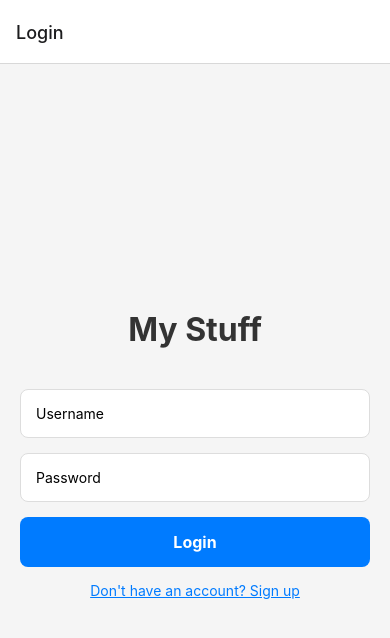
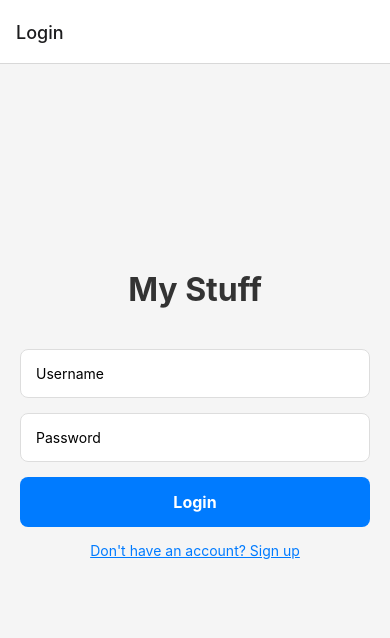
Before and after one commit to dps3ven/my_stuff, a React Native app: screen /Login in a window 390 px wide. Shown: the top 638 px of the page. Built offline with nearby package versions, Linux system fonts and the light colour scheme.

Commit message:
fixed login scrolling issues

```diff
--- a/screens/AddInstrumentScreen.js
+++ b/screens/AddInstrumentScreen.js
@@ -1,5 +1,5 @@
 import React, { useState, useEffect } from 'react';
-import { View, Text, TextInput, TouchableOpacity, StyleSheet, ScrollView, Alert, Image } from 'react-native';
+import { View, Text, TextInput, TouchableOpacity, StyleSheet, ScrollView, Alert, Image, KeyboardAvoidingView, Platform } from 'react-native';
 import * as ImagePicker from 'expo-image-picker';
 import AsyncStorage from '@react-native-async-storage/async-storage';
 
@@ -113,7 +113,15 @@ export default function AddInstrumentScreen({ navigation, route }) {
   );
 
   return (
-    <ScrollView style={styles.container}>
+    <KeyboardAvoidingView
+      style={styles.container}
+      behavior={Platform.OS === 'ios' ? 'padding' : 'height'}
+    >
+      <ScrollView
+        style={styles.scrollView}
+        contentContainerStyle={styles.scrollContent}
+        keyboardShouldPersistTaps="handled"
+      >
       <Text style={styles.title}>Add Instrument</Text>
 
       <Text style={styles.label}>Instrument Type *</Text>
@@ -184,15 +192,22 @@ export default function AddInstrumentScreen({ navigation, route }) {
       <TouchableOpacity style={styles.saveButton} onPress={saveInstrument}>
         <Text style={styles.saveButtonText}>{isEditing ? 'Update Instrument' : 'Add to Inventory'}</Text>
       </TouchableOpacity>
-    </ScrollView>
+      </ScrollView>
+    </KeyboardAvoidingView>
   );
 }
 
 const styles = StyleSheet.create({
   container: {
     flex: 1,
+    backgroundColor: '#f5f5f5',
+  },
+  scrollView: {
+    flex: 1,
+  },
+  scrollContent: {
     padding: 20,
-    backgroundColor: '#f5f5f5',
+    paddingBottom: 40,
   },
   title: {
     fontSize: 24,
--- a/screens/LoginScreen.js
+++ b/screens/LoginScreen.js
@@ -1,5 +1,5 @@
 import React, { useState } from 'react';
-import { View, Text, TextInput, TouchableOpacity, StyleSheet, Alert } from 'react-native';
+import { View, Text, TextInput, TouchableOpacity, StyleSheet, Alert, KeyboardAvoidingView, Platform, ScrollView } from 'react-native';
 import AsyncStorage from '@react-native-async-storage/async-storage';
 
 export default function LoginScreen({ navigation }) {
@@ -44,7 +44,15 @@ export default function LoginScreen({ navigation }) {
   };
 
   return (
-    <View style={styles.container}>
+    <KeyboardAvoidingView
+      style={styles.container}
+      behavior={Platform.OS === 'ios' ? 'padding' : 'height'}
+    >
+      <ScrollView
+        contentContainerStyle={styles.scrollContent}
+        keyboardShouldPersistTaps="handled"
+        showsVerticalScrollIndicator={false}
+      >
       <Text style={styles.title}>My Stuff</Text>
 
       {isSignup && (
@@ -83,16 +91,21 @@ export default function LoginScreen({ navigation }) {
           {isSignup ? 'Already have an account? Login' : "Don't have an account? Sign up"}
         </Text>
       </TouchableOpacity>
-    </View>
+      </ScrollView>
+    </KeyboardAvoidingView>
   );
 }
 
 const styles = StyleSheet.create({
   container: {
     flex: 1,
+    backgroundColor: '#f5f5f5',
+  },
+  scrollContent: {
+    flexGrow: 1,
+    justifyContent: 'center',
     padding: 20,
-    justifyContent: 'center',
-    backgroundColor: '#f5f5f5',
+    paddingBottom: 100,
   },
   title: {
     fontSize: 32,
```
